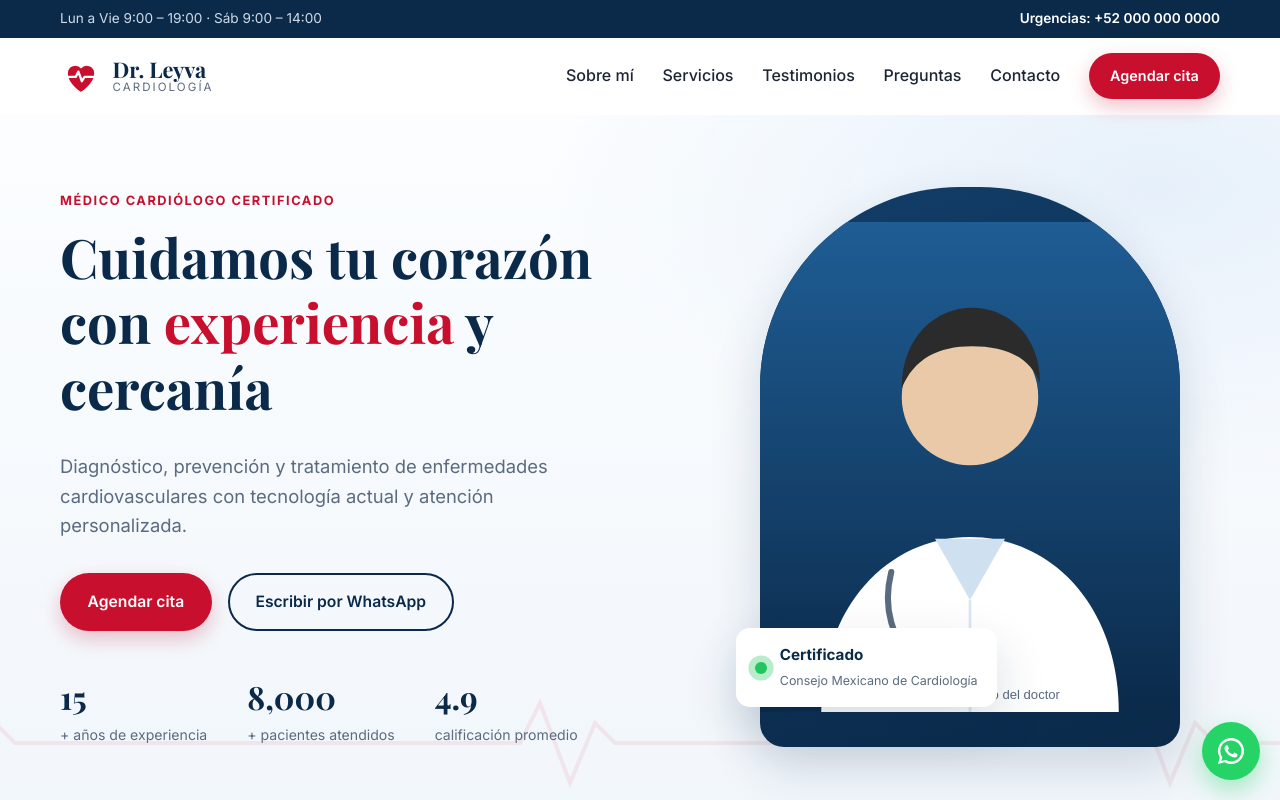
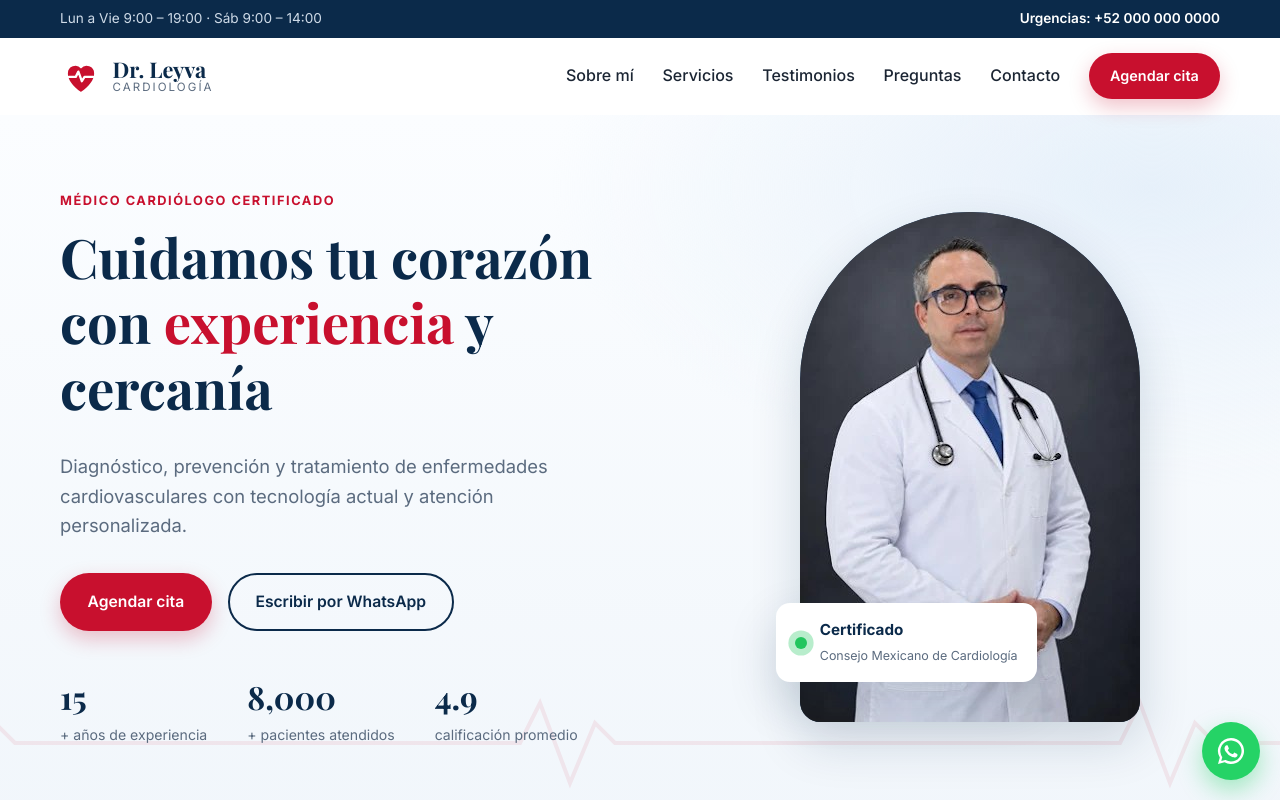
Before and after one commit to luis17871/dr-leyva-cardiologo, a plain HTML site: page index.html in a window 1280 px wide. Shown: the top 800 px of the page. Drawn offline with nearby package versions, Linux system fonts and the light colour scheme.

Commit message:
Agregar foto real del doctor
Co-Authored-By: Claude Opus 5.5 <noreply@anthropic.com>
Claude-Session: https://claude.ai/code/session_0112m6NQJxNgCgHi11rphFs3

```diff
--- a/index.html
+++ b/index.html
@@ -71,8 +71,7 @@
         </div>
         <div class="hero-media reveal">
           <div class="photo-frame">
-            <!-- Reemplazar por la foto real: assets/doctor.jpg -->
-            <img src="assets/doctor.svg" alt="Dr. Leyva, médico cardiólogo" width="480" height="560">
+            <img src="assets/doctor.jpg" alt="Dr. Leyva, médico cardiólogo" width="340" height="510">
           </div>
           <div class="badge-card">
             <span class="pulse"></span>
--- a/styles.css
+++ b/styles.css
@@ -102,6 +102,7 @@ p { margin: 0 0 1em; }
   position: relative; border-radius: 200px 200px 24px 24px; overflow: hidden; max-width: 420px;
   background: linear-gradient(160deg, var(--navy-2), var(--navy)); box-shadow: var(--shadow-lg);
 }
+.photo-frame img { width: 100%; height: auto; aspect-ratio: 2 / 3; object-fit: cover; object-position: center top; }
 .badge-card {
   position: absolute; left: -24px; bottom: 40px; display: flex; align-items: center; gap: .8rem;
   background: #fff; padding: .9rem 1.2rem; border-radius: 14px; box-shadow: var(--shadow-lg);
```
Also changed, not shown: assets/doctor.jpg (added), assets/doctor.svg (deleted), mockup/portada-escritorio.png (added), 3 other files.
